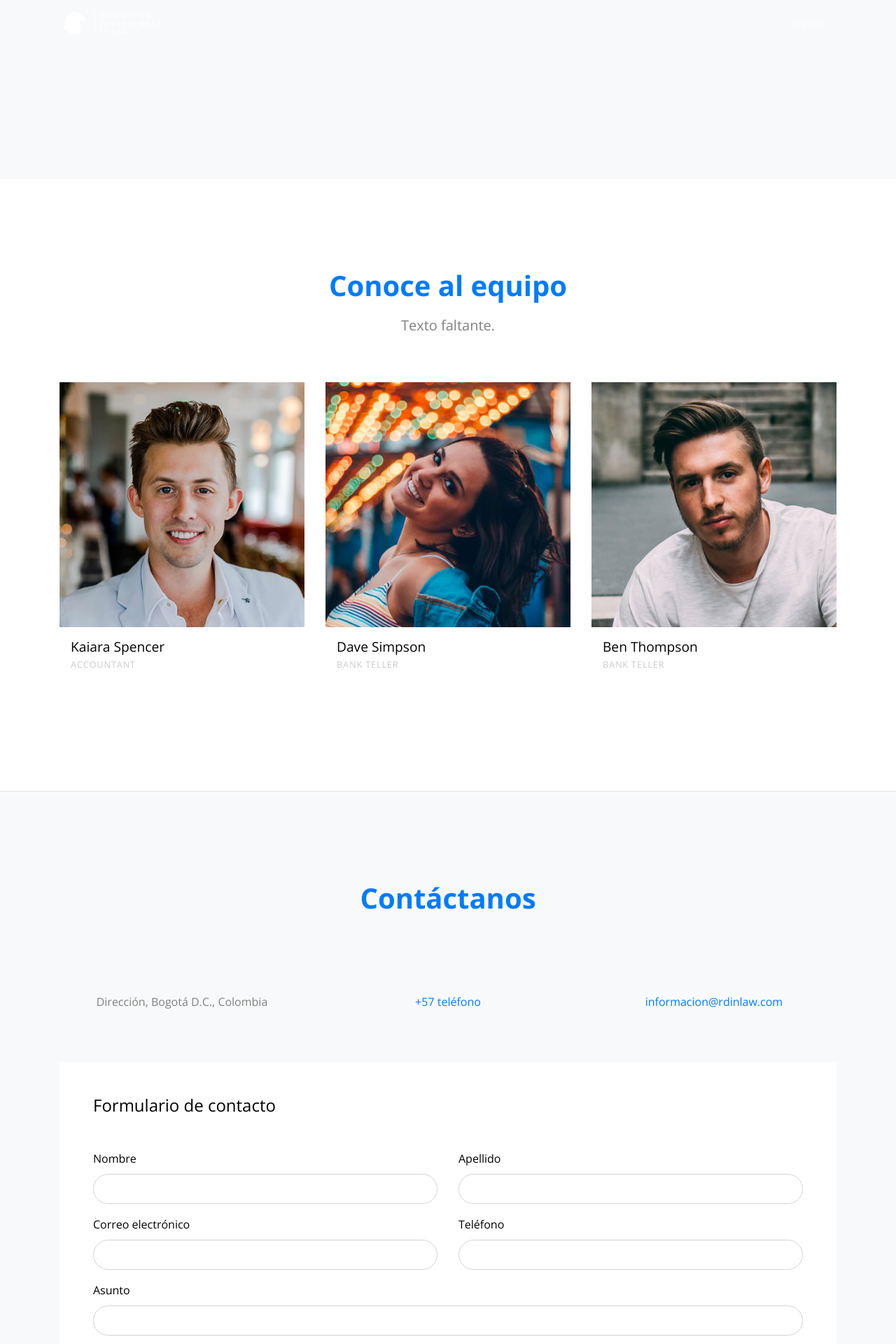
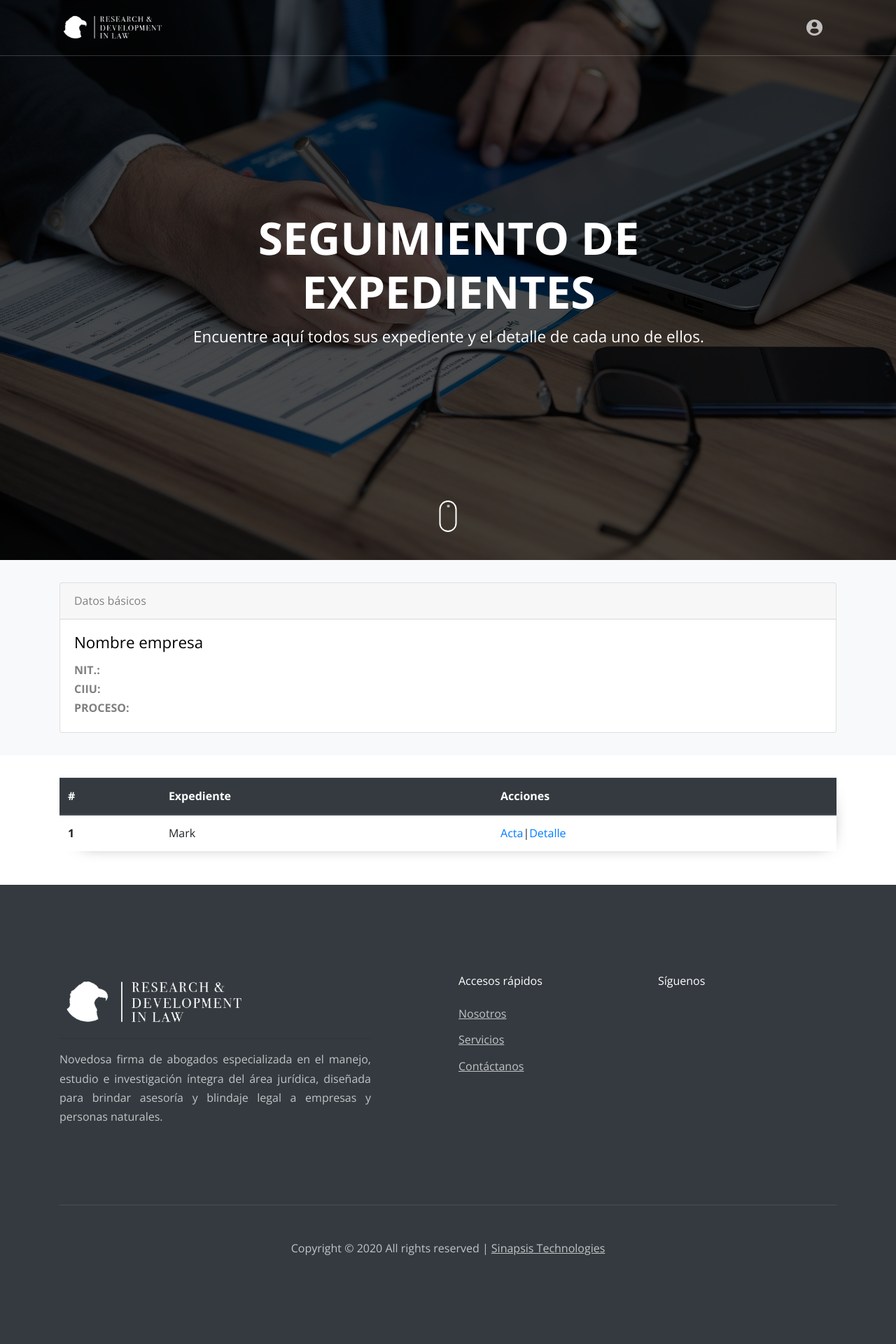
Before and after one commit to sinapsisSoft/RDINLAW, a PHP site: page /process.html in a window 1280 px wide. Shown: the top 1920 px of the page at 70% size. After the commit the page ends 1793 px from the top, so only its background shows below. Run offline with PHP 8.4, Linux system fonts and the light colour scheme; some web fonts are replaced.

Commit message:
Process template update

```diff
--- a/css/style.css
+++ b/css/style.css
@@ -102,6 +102,10 @@ body:after {
   .form-control:hover, .form-control:active, .form-control:focus {
     -webkit-box-shadow: none !important;
     box-shadow: none !important; }
+
+.site-section-process {
+  padding: 2em 0;
+}
 
 .site-section {
   padding: 2.5em 0; }
@@ -2146,3 +2150,9 @@ figure figcaption {
 .site-menu li a i {
   font-size: 23px;
 }
+
+.table-shadow {
+  -webkit-box-shadow: 10px 10px 25px -23px rgba(0,0,0,0.75);
+  -moz-box-shadow: 10px 10px 25px -23px rgba(0,0,0,0.75);
+  box-shadow: 10px 10px 25px -23px rgba(0,0,0,0.75);
+}
--- a/js/main.js
+++ b/js/main.js
@@ -480,3 +480,13 @@ function cleanForm(idForm) {
   }
   grecaptcha.reset();
 }
+
+// Description: Function to show process table
+// Author: Laura Grisales
+// Date: 07/09/2020
+function showHideSection(id){
+  if(document.getElementById){
+    let section = document.getElementById(id);
+    section.style.display = (section.style.display == 'none') ? 'block' : 'none';
+  }
+}
--- a/process.html
+++ b/process.html
@@ -23,8 +23,6 @@
 
   </head>
   <body data-spy="scroll" data-target=".site-navbar-target" data-offset="300">
-
-
   <div id="overlayer"></div>
   <div class="loader">
     <div class="spinner-border text-primary" role="status">
@@ -53,7 +51,7 @@
           <div class="col-12 col-md-10 d-none d-xl-block">
             <nav class="site-navigation position-relative text-right" role="navigation">
               <ul class="site-menu main-menu js-clone-nav mr-auto d-none d-lg-block">
-                <li><a href="#home-section" class="nav-link">Inicio</a></li>
+                <li><a href="login.html" target="_blank" id="loginbtn"><i class="flaticon-usuario-de-perfil"></i></a></li>
               </ul>
             </nav>
           </div>
@@ -61,151 +59,97 @@
         </div>
       </div>
     </header>
+    <div class="site-blocks-cover overlay" style="background-image: url(images/hero_1.jpg);" data-aos="fade" id="home-section">
+      <div class="container">
+        <div class="row align-items-center justify-content-center">
+          <div class="col-md-10 mt-lg-5 text-center">
+            <div class="single-text owl-carousel">
 
-    <section class="site-section bg-light" id="services-section">
-      <div class="container">
-        <div class="row align-items-stretch">
-        </div>
-      </div>
-    </section>
-
-    <section class="site-section border-bottom" id="team-section">
-      <div class="container">
-        <div class="row mb-5 justify-content-center">
-          <div class="col-md-8 text-center">
-            <h2 class="section-title mb-3" data-aos="fade-up" data-aos-delay="">Conoce al equipo</h2>
-            <p class="lead" data-aos="fade-up" data-aos-delay="100">Texto faltante.</p>
-          </div>
-        </div>
-        <div class="row">
-          <div class="col-md-6 col-lg-4 mb-4" data-aos="fade-up" data-aos-delay="">
-            <div class="team-member">
-              <figure>
-                <ul class="social">
-                  <li><a href="#"><span class="icon-facebook"></span></a></li>
-                  <li><a href="#"><span class="icon-twitter"></span></a></li>
-                  <li><a href="#"><span class="icon-linkedin"></span></a></li>
-                  <li><a href="#"><span class="icon-instagram"></span></a></li>
-                </ul>
-                <img src="images/person_1.jpg" alt="Image" class="img-fluid">
-              </figure>
-              <div class="p-3">
-                <h3>Kaiara Spencer</h3>
-                <span class="position">Accountant</span>
-              </div>
-            </div>
-          </div>
-          <div class="col-md-6 col-lg-4 mb-4" data-aos="fade-up" data-aos-delay="100">
-            <div class="team-member">
-              <figure>
-                <ul class="social">
-                  <li><a href="#"><span class="icon-facebook"></span></a></li>
-                  <li><a href="#"><span class="icon-twitter"></span></a></li>
-                  <li><a href="#"><span class="icon-linkedin"></span></a></li>
-                  <li><a href="#"><span class="icon-instagram"></span></a></li>
-                </ul>
-                <img src="images/person_2.jpg" alt="Image" class="img-fluid">
-              </figure>
-              <div class="p-3">
-                <h3>Dave Simpson</h3>
-                <span class="position">Bank Teller</span>
-              </div>
-            </div>
-          </div>
-
-          <div class="col-md-6 col-lg-4 mb-4" data-aos="fade-up" data-aos-delay="200">
-            <div class="team-member">
-              <figure>
-                <ul class="social">
-                  <li><a href="#"><span class="icon-facebook"></span></a></li>
-                  <li><a href="#"><span class="icon-twitter"></span></a></li>
-                  <li><a href="#"><span class="icon-linkedin"></span></a></li>
-                  <li><a href="#"><span class="icon-instagram"></span></a></li>
-                </ul>
-                <img src="images/person_3.jpg" alt="Image" class="img-fluid">
-              </figure>
-              <div class="p-3">
-                <h3>Ben Thompson</h3>
-                <span class="position">Bank Teller</span>
+              <div class="slide">
+                <h1 class="text-uppercase" data-aos="fade-up">Seguimiento de expedientes</h1>
+                <p class="mb-5 desc" data-aos="fade-up" data-aos-delay="100">Encuentre aquí todos sus expediente y el detalle de cada uno de ellos.</p>
               </div>
             </div>
           </div>
         </div>
       </div>
-    </section>
 
+      <a href="#next" class="mouse smoothscroll">
+        <span class="mouse-icon">
+          <span class="mouse-wheel"></span>
+        </span>
+      </a>
+    </div>
 
-    <section class="site-section bg-light" id="contact-section" data-aos="fade">
+    <section class="site-section-process bg-light" id="records-section">
       <div class="container">
-        <div class="row mb-5">
-          <div class="col-12 text-center">
-            <h2 class="section-title mb-3">Contáctanos</h2>
+        <div class="card">
+          <div class="card-header">
+            Datos básicos
+          </div>
+          <div class="card-body">
+            <h5 class="card-title">Nombre empresa</h5>
+            <p class="card-text"><strong>NIT.:</strong><br><strong>CIIU:</strong><br><strong>PROCESO:</strong></p>
           </div>
         </div>
-        <div class="row mb-5">
-          <div class="col-md-4 text-center">
-            <p class="mb-4">
-              <span class="icon-room d-block h2 text-primary"></span>
-              <span>Dirección, Bogotá D.C., Colombia</span>
-            </p>
-          </div>
-          <div class="col-md-4 text-center">
-            <p class="mb-4">
-              <span class="icon-phone d-block h2 text-primary"></span>
-              <a href="tel:57">+57 teléfono</a>
-            </p>
-          </div>
-          <div class="col-md-4 text-center">
-            <p class="mb-0">
-              <span class="icon-mail_outline d-block h2 text-primary"></span>
-              <a href="mailto:informacion@rdinlaw.com">informacion@rdinlaw.com</a>
-            </p>
-          </div>
-        </div>
-        <div class="row">
-          <div class="col-md-12 mb-5">
-            <form action="#" class="p-5 bg-white" method="post" id="contactForm" onsubmit="sendData(this.id);return false">
-              <h2 class="h4 text-black mb-5">Formulario de contacto</h2>
-              <div class="row form-group">
-                <div class="col-md-6 mb-3 mb-md-0">
-                  <label class="text-black" for="name">Nombre</label>
-                  <input type="text" id="name" class="form-control">
-                </div>
-                <div class="col-md-6">
-                  <label class="text-black" for="lastname">Apellido</label>
-                  <input type="text" id="lastname" class="form-control">
-                </div>
-              </div>
-              <div class="row form-group">
-                <div class="col-md-6">
-                  <label class="text-black" for="email">Correo electrónico</label>
-                  <input type="email" id="email" class="form-control">
-                </div>
-                <div class="col-md-6">
-                  <label class="text-black" for="phone">Teléfono</label>
-                  <input type="number" id="phone" class="form-control">
-                </div>
-              </div>
-              <div class="row form-group">
-                <div class="col-md-12">
-                  <label class="text-black" for="subject">Asunto</label>
-                  <input type="subject" id="subject" class="form-control">
-                </div>
-              </div>
-              <div class="row form-group">
-                <div class="col-md-12">
-                  <label class="text-black" for="message">Mensaje</label>
-                  <textarea name="message" id="message" cols="30" rows="7" class="form-control" placeholder="Escríbenos"></textarea>
-                </div>
-              </div>
-              <div class="row form-group">
-                <div class="col-md-12">
-                  <button type="submit" class="btn btn-primary btn-md text-white">Enviar mensaje</button>
-                </div>
-              </div>
-            </form>
-          </div>
-        </div>
+      </div>
+    </section>
+    <section class="site-section-process">
+      <div class="container table-responsive">
+        <table class="table table-hover table-shadow">
+          <thead class="thead-dark">
+            <tr>
+              <th scope="col">#</th>
+              <th scope="col">Expediente</th>
+              <th scope="col">Acciones</th>
+            </tr>
+          </thead>
+          <tbody>
+            <tr>
+              <th scope="row">1</th>
+              <td>Mark</td>
+              <td><a href="#" onclick="return false">Acta</a>|<a href="#" onclick="showHideSection('processTable');return false">Detalle</a></td>
+            </tr>
+          </tbody>
+        </table>
+      </div>
+    </section>
+    <section class="site-section-process bg-light" id="processTable">
+      <div class="container table-responsive">
+        <table class="table table-hover table-shadow">
+          <thead class="thead-dark">
+            <tr>
+              <th scope="col">#</th>
+              <th scope="col">Edificio</th>
+              <th scope="col">Origen</th>
+              <th scope="col">Despacho</th>
+              <th scope="col">Radicado</th>
+              <th scope="col">Consecutivo</th>
+              <th scope="col">Suscriptor</th>
+              <th scope="col">Apoderado</th>
+              <th scope="col">Demandante</th>
+              <th scope="col">Demandado</th>
+              <th scope="col">Estado proceso</th>
+              <th scope="col">Actuaciones</th>
+            </tr>
+          </thead>
+          <tbody>
+            <tr>
+              <th scope="row">1</th>
+              <td></td>
+              <td></td>
+              <td></td>
+              <td></td>
+              <td></td>
+              <td></td>
+              <td></td>
+              <td></td>
+              <td></td>
+              <td></td>
+              <td><a href="" data-toggle="modal" data-target="#detail">Detalle</a></td>
+            </tr>
+          </tbody>
+        </table>
       </div>
     </section>
 
@@ -252,12 +196,12 @@
       class="flaticon-flecha-arriba"></i></a>
   </div> <!-- .site-wrap -->
 
-  <!-- Litigio modal -->
-  <div class="modal fade" id="litigios" tabindex="-1" aria-labelledby="litigioModalLabel" aria-hidden="true">
-    <div class="modal-dialog modal-dialog-centered modal-dialog-scrollable">
+  <!-- Detail modal -->
+  <div class="modal fade" id="detail" tabindex="-1" aria-labelledby="detailModalLabel" aria-hidden="true">
+    <div class="modal-dialog modal-dialog-centered modal-dialog-scrollable modal-lg">
       <div class="modal-content">
         <div class="modal-header">
-          <h5 class="modal-title" id="litigioModalLabel">Área de Litigios</h5>
+          <h5 class="modal-title" id="detailModalLabel">Detalle</h5>
           <button type="button" class="close" data-dismiss="modal" aria-label="Close">
             <span aria-hidden="true">&times;</span>
           </button>
@@ -265,50 +209,28 @@
         <div class="modal-body">
           <div class="row">
             <div class="col-md-12">
-              <p class="justify">Nuestros abogados se especializan en el área civil, laboral, de familia,
-              administrativa y policiva. Por supuesto, siempre nos enfocamos en lograr conciliaciones a través de los
-              distintos y novedosos Mecanismos Alternativos de Solución de Conflictos, siempre y cuando con su aplicación
-              se logre el mejor acuerdo posible.
-              <ul>
-                <li><strong>Área privada</strong>
-                <ul>
-                  <li>Arreglos contractuales</li>
-                  <li>Responsabilidad contractual y extracontractual</li>
-                  <li>Títulos valores</li>
-                  <li>Asuntos inmobiliarios</li>
-                  <li>Conciliaciones judiciales y extrajudiciales</li>
-                  <li>Creación, fusión, escisión y liquidación de sociedades comerciales</li>
-                </ul>
-              </li>
-              <li><strong>Área laboral</strong>
-              <ul>
-                <li>Asesoría integral a empleadores</li>
-                <li>Defensa jurídica de empleadores / trabajadores</li>
-                <li>Conciliaciones judiciales y extrajudiciales</li>
-                <li>Estudio y elaboración de contratos laborales</li>
-                <li>Derecho sindical / colectivo</li>
-              </ul>
-            </li>
-            <li><strong>Área de familia</strong>
-            <ul>
-              <li>Sucesiones / Herencias</li>
-              <li>Matrimonios civiles de cónyuges nacionales y extranjeros</li>
-              <li>Divorcios y separación de bienes</li>
-              <li>Adopción de menores</li>
-            </ul>
-          </li>
-          <li><strong>Área administrativa</strong>
-          <ul>
-            <li>Reparación directa</li>
-            <li>Controversias contractuales</li>
-            <li>Nulidad y restablecimiento de derechos</li>
-            <li>Nulidad de actos administrativos</li>
-            <li>Acciones populares y de grupo, protección de derechos colectivos</li>
-          </ul>
-          </li>
-          <li><strong>Área policiva</strong></li>
-              </ul>
-              </p>
+              <table class="table table-hover">
+                <thead class="thead-dark">
+                  <tr>
+                    <th scope="col">#</th>
+                    <th scope="col">Actuación</th>
+                    <th scope="col">Inicio término</th>
+                    <th scope="col">Fin término</th>
+                    <th scope="col">Fecha</th>
+                    <th scope="col">Ubicación</th>
+                  </tr>
+                </thead>
+                <tbody>
+                  <tr>
+                    <th scope="row">1</th>
+                    <td></td>
+                    <td></td>
+                    <td></td>
+                    <td></td>
+                    <td></td>
+                  </tr>
+                </tbody>
+              </table>
             </div>
           </div>
         </div>
@@ -318,150 +240,7 @@
       </div>
     </div>
   </div>
-  <!-- Fin litigio Modal -->
-
-  <!-- Juridica modal -->
-  <div class="modal fade" id="juridica" tabindex="-1" aria-labelledby="juridicaModalLabel" aria-hidden="true">
-    <div class="modal-dialog modal-dialog-centered modal-dialog-scrollable">
-      <div class="modal-content">
-        <div class="modal-header">
-          <h5 class="modal-title" id="juridicaModalLabel">Área de auditoría jurídica</h5>
-          <button type="button" class="close" data-dismiss="modal" aria-label="Close">
-            <span aria-hidden="true">&times;</span>
-          </button>
-        </div>
-        <div class="modal-body">
-          <div class="row">
-            <div class="col-md-12">
-              <p class="justify">Realizamos un análisis exhaustivo de las normas jurídicas aplicables a su empresa en la relación
-                con entidades estatales, otros comerciantes y con sus trabajadores, con lo cual usted conseguirá cumplir con los
-                requisitos de las autoridades que vigilan su empresa y blindarse de clientes dudosos (due diligence), trabajadores
-                poco eficientes y en general, todo tipo de circunstancia que jurídicamente permita que el objeto social de su empresa
-                sea cumplido sin algún tipo de contratiempo a fin de evitar futuros problemas legales, solucionando los actuales.
-                <br>
-                Deje los asuntos jurídicos de su empresa en nuestras manos: nosotros los solucionamos.
-              </p>
-            </div>
-          </div>
-        </div>
-        <div class="modal-footer">
-          <button type="button" class="btn btn-secondary" data-dismiss="modal">Cerrar</button>
-        </div>
-      </div>
-    </div>
-  </div>
-  <!-- Fin juridica Modal -->
-
-  <!-- Juridico Externo modal -->
-  <div class="modal fade" id="externo" tabindex="-1" aria-labelledby="externoModalLabel" aria-hidden="true">
-    <div class="modal-dialog modal-dialog-centered modal-dialog-scrollable">
-      <div class="modal-content">
-        <div class="modal-header">
-          <h5 class="modal-title" id="externoModalLabel">Departamento Jurídico Externo</h5>
-          <button type="button" class="close" data-dismiss="modal" aria-label="Close">
-            <span aria-hidden="true">&times;</span>
-          </button>
-        </div>
-        <div class="modal-body">
-          <div class="row">
-            <div class="col-md-12">
-              <p class="justify">Nuestro departamento se enfoca en la verificación y auditoría permanente de las actividades de
-                su empresa, logrando que se adelanten de conformidad con la ley vigente, cumpliendo con todos los requisitos y
-                formalidades necesarias en el día a día de sus relaciones comerciales, laborales, civiles, tributarias,
-                administrativas y demás, eliminando el riesgo de sanciones y fallos judiciales desfavorables.
-                <br>
-                Con la adquisición de este servicio, queda en nuestras manos la asesoría en la celebración de contratos con
-                proveedores y clientes, contratación de personal, trámites ante las autoridades administrativas y representación en
-                procesos judiciales.
-              </p>
-            </div>
-          </div>
-        </div>
-        <div class="modal-footer">
-          <button type="button" class="btn btn-secondary" data-dismiss="modal">Cerrar</button>
-        </div>
-      </div>
-    </div>
-  </div>
-  <!-- Fin juridico externo Modal -->
-
-  <!-- Vigilancia modal -->
-  <div class="modal fade" id="vigilancia" tabindex="-1" aria-labelledby="vigilanciaModalLabel" aria-hidden="true">
-    <div class="modal-dialog modal-dialog-centered modal-dialog-scrollable">
-      <div class="modal-content">
-        <div class="modal-header">
-          <h5 class="modal-title" id="vigilanciaModalLabel">Área de vigilancia / dependencia judicial a gran escala</h5>
-          <button type="button" class="close" data-dismiss="modal" aria-label="Close">
-            <span aria-hidden="true">&times;</span>
-          </button>
-        </div>
-        <div class="modal-body">
-          <div class="row">
-            <div class="col-md-12">
-              <p class="justify">Nuestra compañía comprende que para las personas dedicadas al litigio, es vital que sus
-                procesos jurídicos se encuentren en permanente monitoreo, es por eso que ha diseñado un programa de vigilancia
-                judicial por outsorcing, con el fin de generar un cambio en la manera de ver la ardua labor de la dependencia
-                judicial, enfocándose en la debida práctica del derecho buscando la justicia. Con ello hemos logrado alivianar
-                la carga procesal que implica el ius postulandi a nuestros clientes, quienes desde el momento en que deciden
-                comunicarse con nosotros, reciben un trato preferencial. Para la prestación de este servicio se ofrece una póliza
-                de seguro de cumplimiento.
-                <ul>
-                  <li><strong>Actualización e inclusión de procesos en sistema eKOGUI</strong>
-                  <p>El sistema eKOGUI, el cual ha remplazado a LITIGOB, es vital para el cumplimiento de los principios de la
-                    Administración. Deje en nuestras manos la actualización de sus procesos judiciales.</p></li>
-                  <li><strong>Auditoría de procesos ejecutivos / verbales</strong>
-                    <p>A través de este servicio usted obtendrá asesoría acerca de las actuaciones jurídicas procesales que debe
-                      realizar, incluyendo la existencia de medidas cautelares y su correcta ejecución.</p></li>
-                </ul>
-              </p>
-            </div>
-          </div>
-        </div>
-        <div class="modal-footer">
-          <button type="button" class="btn btn-secondary" data-dismiss="modal">Cerrar</button>
-        </div>
-      </div>
-    </div>
-  </div>
-  <!-- Fin vigilancia Modal -->
-
-   <!-- Pro Bono modal -->
-   <div class="modal fade" id="probono" tabindex="-1" aria-labelledby="probonoModalLabel" aria-hidden="true">
-    <div class="modal-dialog modal-dialog-centered modal-dialog-scrollable">
-      <div class="modal-content">
-        <div class="modal-header">
-          <h5 class="modal-title" id="probonoModalLabel">Casos Pro Bono</h5>
-          <button type="button" class="close" data-dismiss="modal" aria-label="Close">
-            <span aria-hidden="true">&times;</span>
-          </button>
-        </div>
-        <div class="modal-body">
-          <div class="row">
-            <div class="col-md-12">
-              <p class="justify">Para poder aplicar a un caso pro bono es necesario que se dirija la sección de contacto,
-                diligencie sus datos personales y haga una breve descripción de su caso. Los casos enviados serán revisados por
-                el equipo profesional de RDL Servicios Jurídicos y se escogerán aquellos que se llevarán.
-                <br>
-                Tenga en cuenta:
-                <ol>
-                  <li>Los casos serán seleccionados por el equipo de RDL Servicios Jurídicos, no es un evento aleatorio. </li>
-                  <li>Al enviar su información personal, acepta que nosotros la manejaremos de acuerdo con las leyes de habeas data. </li>
-                  <li>El hecho de enviar su caso no quiere decir que sea seleccionado.</li>
-                  <li>En caso de ser seleccionado su caso, no se le facturarán gastos de asesoría y representación inicial, sin embargo,
-                    los gastos administrativos del proceso sí deben ser asumidos por el usuario, tales gastos como notificaciones a
-                    la contraparte, entre otros.</li>
-                </ol>
-              </p>
-            </div>
-          </div>
-        </div>
-        <div class="modal-footer">
-          <button type="button" class="btn btn-secondary" data-dismiss="modal">Cerrar</button>
-        </div>
-      </div>
-    </div>
-  </div>
-  <!-- Fin pro bono Modal -->
+  <!-- Fin Detail Modal -->
 
   <script src="js/jquery-3.5.1.min.js"></script>
   <script src="js/jquery-ui.js"></script>
@@ -477,7 +256,9 @@
   <script async src="https://cdnjs.cloudflare.com/ajax/libs/toastr.js/latest/toastr.min.js"></script>
 
   <script src="js/main.js"></script>
-
+  <script>
+    showHideSection('processTable');
+  </script>
 
   </body>
 </html>
```
Also changed, not shown: images/hero_1.jpg (added).
